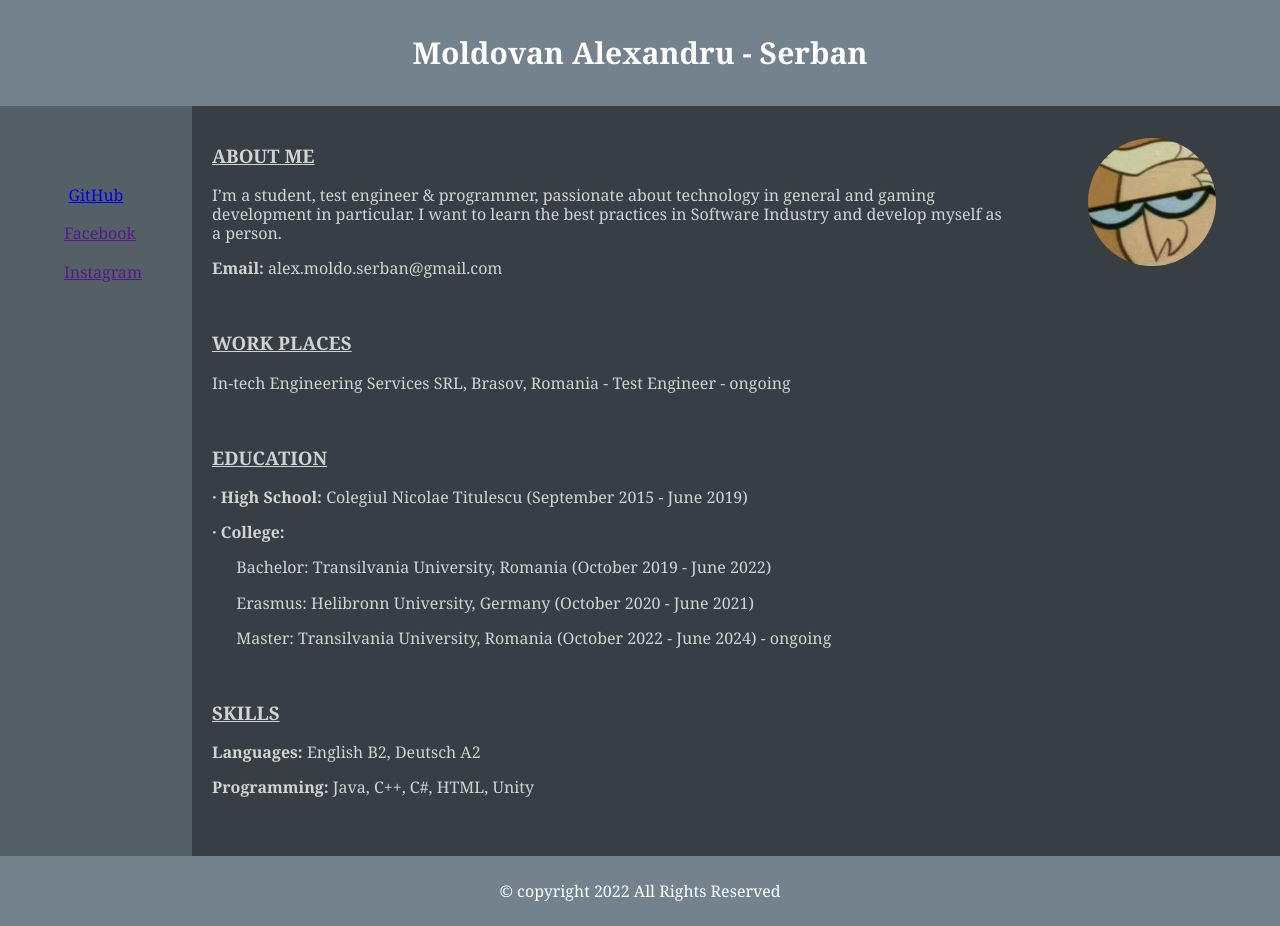
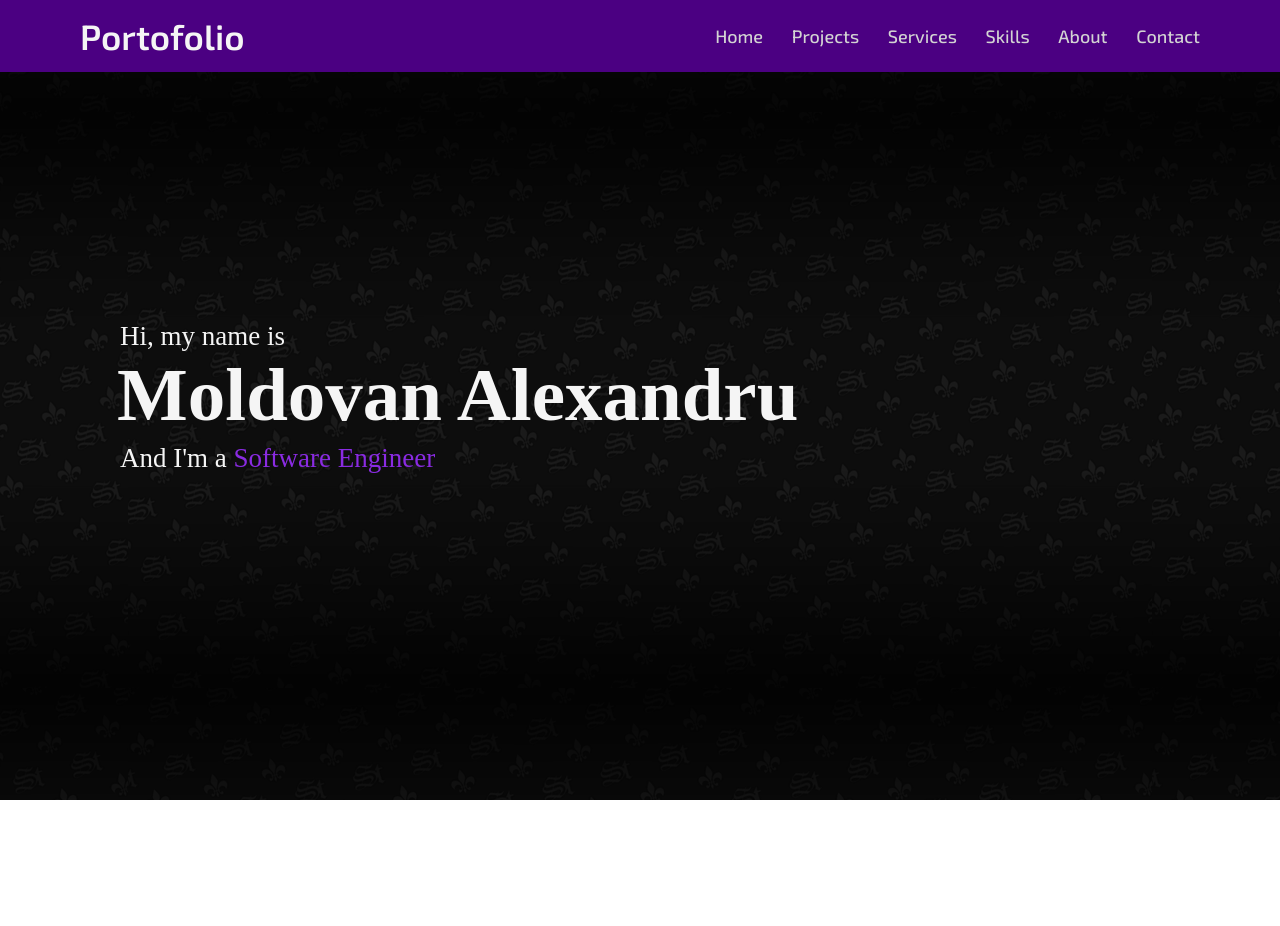
Before and after one commit to ViruSel/about.alex.com, a plain HTML site: page index.html in a window 1280 px wide. After the commit the page ends 800 px from the top, so only its background shows below. Drawn offline with Linux system fonts and the light colour scheme; a web font is replaced by a local one.

Commit message:
New beginning

```diff
--- a/index.html
+++ b/index.html
@@ -1,62 +1,36 @@
 <!DOCTYPE html>
 <html lang="en">
 <head>
-            <!-- Website title -->
-            <title>My CV</title>
-            <meta charset="utf-8">
-
-            <!-- Phone support -->
-            <meta name="viewport" content="width=device-width, initial-scale=1">
-            <link rel="stylesheet" href="styles.css">
+    <meta charset="UTF-8">
+    <meta name="viewport" content="width=device-width, initial-scale=1.0">
+    <title>Portofolio</title>
+    <link rel="stylesheet" href="style.css">
+    <script src="https://kit.fontawesome.com/yourcode.js" crossorigin="anonymous"></script>
 </head>
-
-        <!-- About me info -->
 <body>
-            <header>
-                <h2>Moldovan Alexandru - Serban</h2>
-            </header>
-
-            <section>
-                <nav>
-                    <ul>
-                        <li><a href="https://github.com/ViruSel">GitHub</a></li>
-                        &nbsp;
-                        <li><a href="">Facebook</a></li>
-                        &nbsp;
-                        <li><a href="">Instagram</a></li>
+    <nav class="navbar">
+        <div class="max-width">
+            <div class="logo"><a href="#">Portofolio</a></div>
+            <ul class="menu">
+                <li><a href="#">Home</a></li>
+                <li><a href="#">Projects</a></li>
+                <li><a href="#">Services</a></li>
+                <li><a href="#">Skills</a></li>
+                <li><a href="#">About</a></li>
+                <li><a href="#">Contact</a></li>
             </ul>
+        </div>
     </nav>
 
-                <article>
-                    <h1><u>ABOUT ME</u></h1>
-                    <p> I’m a student, test engineer & programmer, passionate about technology in general and gaming
-                        development in particular. I want to learn the best practices in Software Industry and develop
-                        myself as a person.</p>
-                    <p><b>Email:</b> alex.moldo.serban@gmail.com</p>
-                    &nbsp;
-                    <h1><u>WORK PLACES</u></h1>
-                    <p>In-tech Engineering Services SRL, Brasov, Romania - Test Engineer - ongoing</p>
-                    &nbsp;
-                    <h1><u>EDUCATION</u></h1>
-                    <p><b>&CenterDot; High School: </b>Colegiul Nicolae Titulescu (September 2015 - June 2019)</p>
-                    <p><b>&CenterDot; College: </b></p>
-                    <p>&ensp; &ensp; Bachelor: Transilvania University, Romania (October 2019 - June 2022)</p>
-                    <p>&ensp; &ensp; Erasmus: Helibronn University, Germany (October 2020 - June 2021)</p>
-                    <p>&ensp; &ensp; Master: Transilvania University, Romania (October 2022 - June 2024) - ongoing </p>
-                    &nbsp;
-                    <h1><u>SKILLS</u></h1>
-                    <p><b>Languages: </b> English B2, Deutsch A2</p>
-                    <p><b>Programming: </b> Java, C++, C#, HTML, Unity</p>
-                </article>
-
-                <aside>
-                    <!-- Profile pic -->
-                    <img src="pfp.png" alt="Avatar">
-                </aside>
+    <!-- Home section start -->
+    <section class="home" id="home">
+        <div class="max-width">
+            <div class="home-content">
+                <div class="text-1">Hi, my name is</div>
+                <div class="text-2">Moldovan Alexandru</div>
+                <div class="text-3">And I'm a <span>Software Engineer</span></div>
+            </div>
+        </div>
     </section>
-
-            <footer>
-                <p>&copy; copyright 2022 All Rights Reserved</p>
-            </footer>
 </body>
 </html>
--- /dev/null
+++ b/style.css
@@ -0,0 +1,81 @@
+@import url('https://fonts.googleapis.com/css2?family=Exo+2:ital,wght@0,100..900;1,100..900&family=Sofia+Sans:ital,wght@0,1..1000;1,1..1000&display=swap');
+
+/* General Styling */
+*{
+    margin: 0;
+    padding: 0;
+    box-sizing: border-box;
+    text-decoration: none;
+}
+
+.max-width{
+    max-width: 5120px;
+    padding: 0 80px;
+    margin: auto;
+}
+
+/* Navbar Styling */
+.navbar{
+    position: fixed;
+    width: 100%;
+    padding: 15px 0;
+    background: indigo;
+    font-family: "Exo 2", serif;
+}
+
+.navbar .max-width{
+    display: flex;
+    align-items: center;
+    justify-content: space-between;
+}
+
+.navbar .logo a{
+    color: whitesmoke;
+    font-size: 35px;
+    font-weight: 600;
+}
+
+.navbar .menu li{
+    list-style: none;
+    display: inline-block;
+}
+
+.navbar .menu li a{
+    color: lightgray;
+    font-size: 18px;
+    font-weight: 500;
+    margin-left: 25px;
+}
+
+/* Home Section Styling */
+.home{
+    display: flex;
+    background: url("images/banner.png") center;
+    height: 100vh;
+    color: whitesmoke;
+    min-height: 500px;
+    font-family: "Sofia Sans", serif;
+}
+
+.home .max-width{
+    margin: auto 0 auto 40px;
+}
+
+.home .home-content .text-1{
+    font-size: 27px;
+}
+
+.home .home-content .text-2{
+    font-size: 75px;
+    font-weight: 600;
+    margin-left: -3px;
+}
+
+.home .home-content .text-3{
+    font-size: 27px;
+    margin: 5px 0;
+}
+
+.home .home-content .text-3 span{
+    color: blueviolet;
+}
--- a/styles.css
+++ /dev/null
@@ -1,96 +0,0 @@
-* {
-    box-sizing: border-box;
-    line-height: 120%;
-    text-justify: auto;
-  }
-
-  body
-  {
-    margin: 0;
-    width: 100%;
-    font-family: Georgia, 'Times New Roman', Times, serif;
-  }
-
-  /* Style the header */
-  header
-  {
-    background-color: rgb(116, 130, 141);
-    width: 100%;
-    height: auto;
-    padding: 10px;
-    text-align: center;
-    font-size: 20px;
-    color: white;
-  }
-
-  /* Create two columns/boxes that floats next to each other */
-  nav
-  {
-    float: left;
-    width: 15%;
-    height: 750px;
-    background: rgb(85, 96, 102);
-    padding: 5%;
-    text-align: center;
-  }
-
-  /* Style the list inside the menu */
-  nav ul
-  {
-    list-style-type: none;
-    padding: 0;
-  }
-
-  article
-  {
-    float: left;
-    padding: 20px;
-    width: 65%;
-    height: 750px;
-    background-color: rgb(56, 63, 68);
-    color: lightgrey;
-  }
-  aside
-  {
-    float: right;
-    width: 20%;
-    height: 750px;
-    background: rgb(56, 63, 68);
-    padding: 2.5%;
-    text-align: center;
-  }
-
-  /* Style the footer */
-  footer
-  {
-    background-color: rgb(116, 130, 141);
-    width: 100%;
-    height: 70px;
-    padding: 10px;
-    text-align: center;
-    color: white;
-  }
-
-  img
-  {
-    border-radius: 50%;
-    size-adjust: 30%;
-  }
-
-  /* Clear floats after the columns */
-  section::after
-  {
-    content: "";
-    display: table;
-    clear: both;
-  }
-
-  /* Responsive layout - makes the two columns/boxes stack on top of each other instead of next to each other, on small screens */
-  @media (max-width: 600px)
-  {
-    nav, article, aside, footer
-    {
-      width: 100%;
-      height: auto;
-    }
-  }
```
Also changed, not shown: images/banner.png (added), images/pfp.png (renamed from pfp.png). Lines whose indentation alone changed are shown as unchanged.
